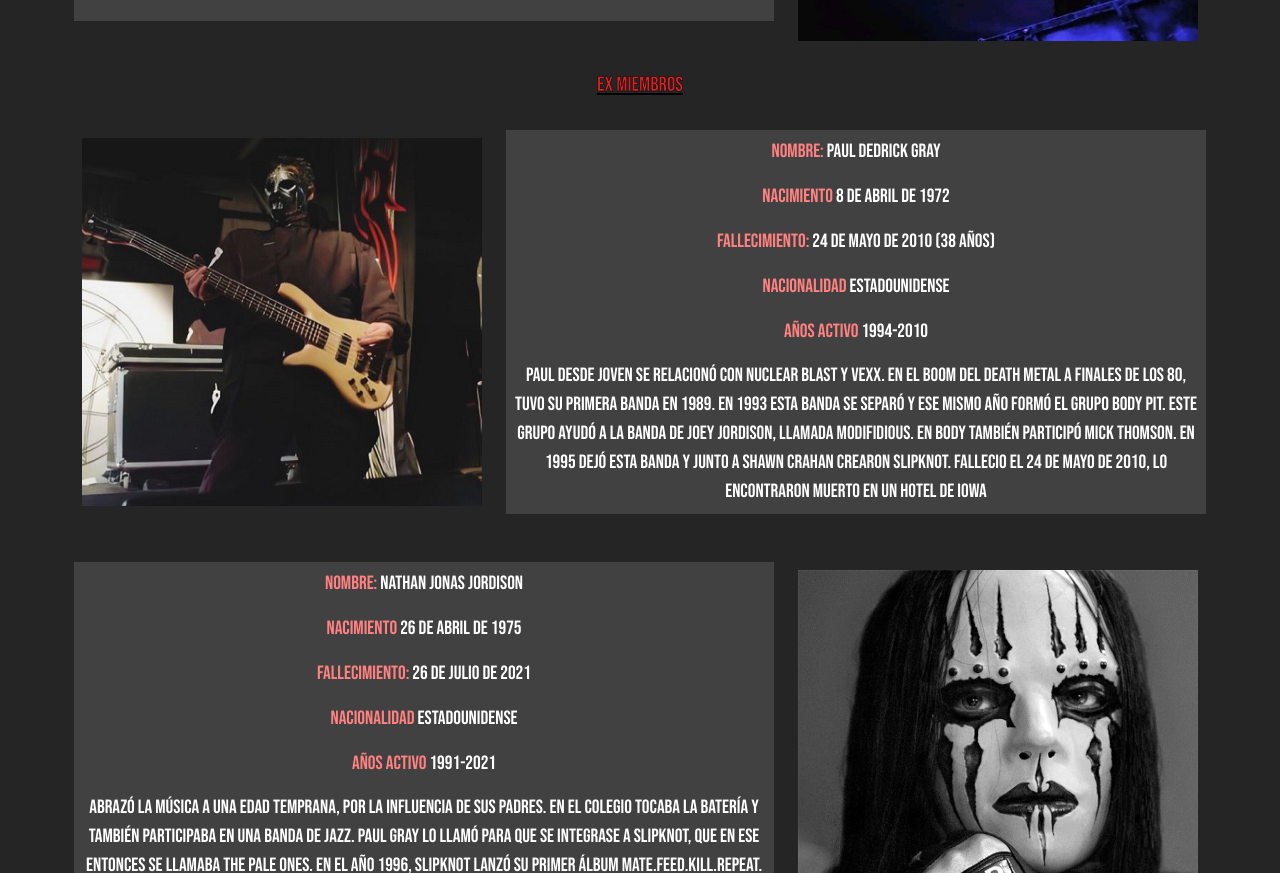
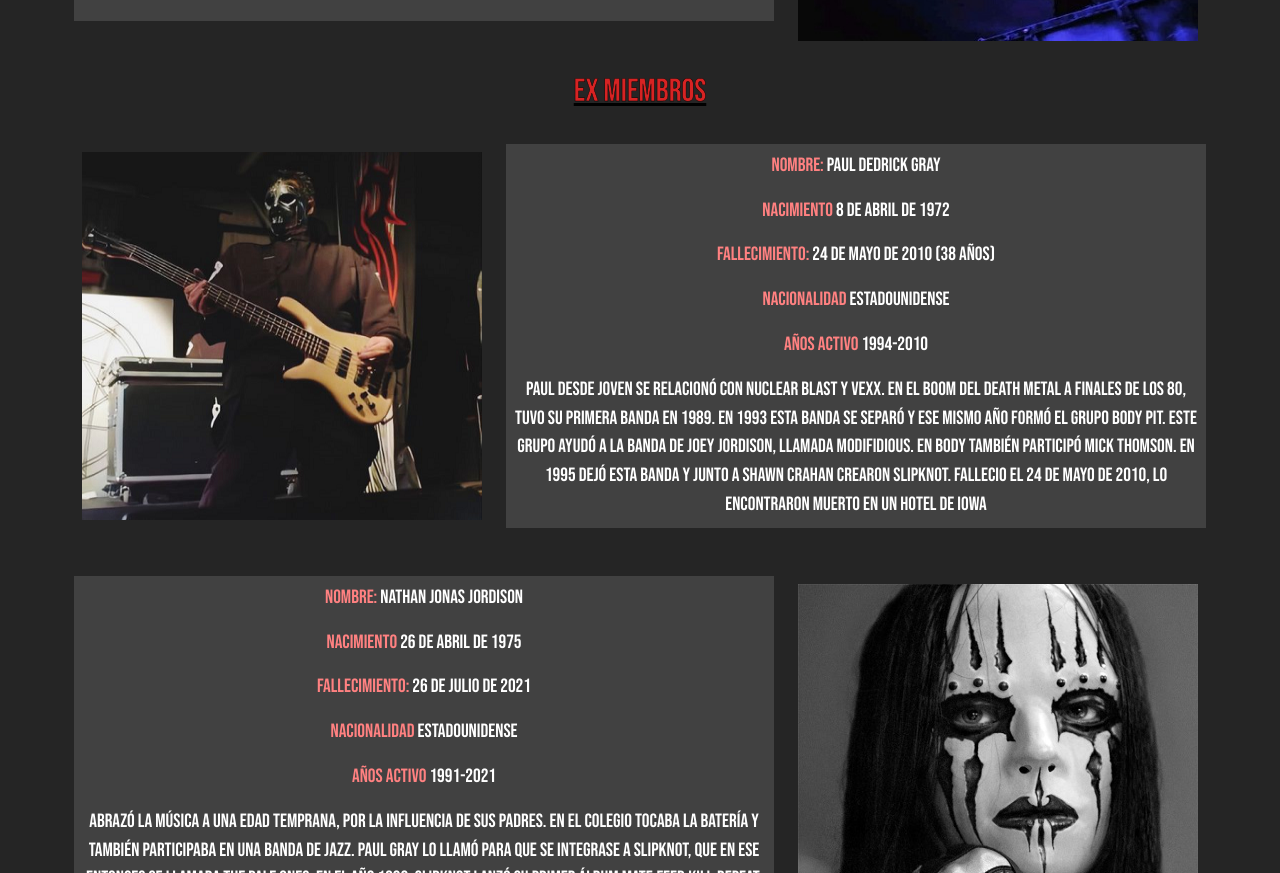
Before and after one commit to tomasDiuorno/desafioFinal, a website: page pages/miembros.html in a window 1280 px wide. Shown: the part 3066-3939 px from the top of the page. Drawn offline with nearby package versions, Linux system fonts and the light colour scheme.

Commit message:
detalles finales

```diff
--- a/scss/styles.scss
+++ b/scss/styles.scss
@@ -314,6 +314,9 @@
             .bio{
                 font-size: $medida-cuar;
             }
+        }
+        .ex-miembros{
+            font-size: $medida-ppal;
         }
     }
 }
```
Also changed, not shown: css/style.css.
